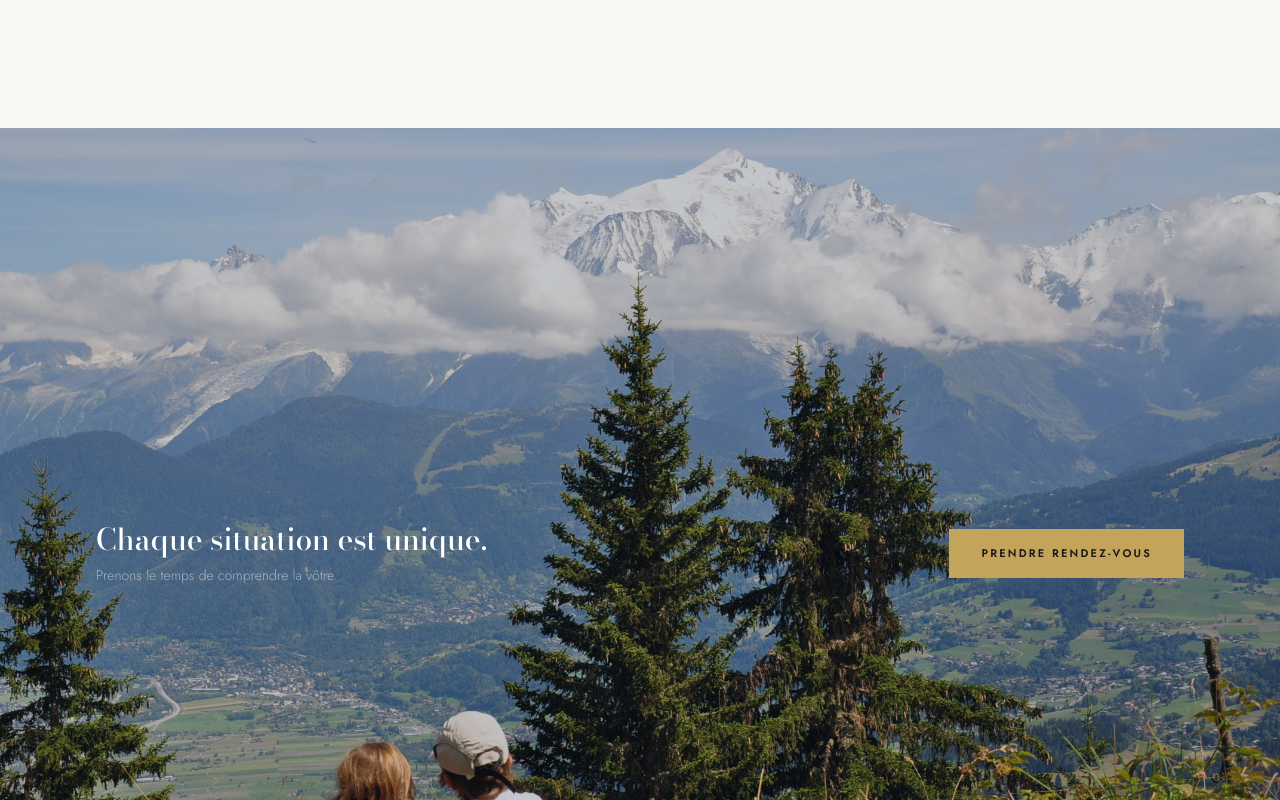
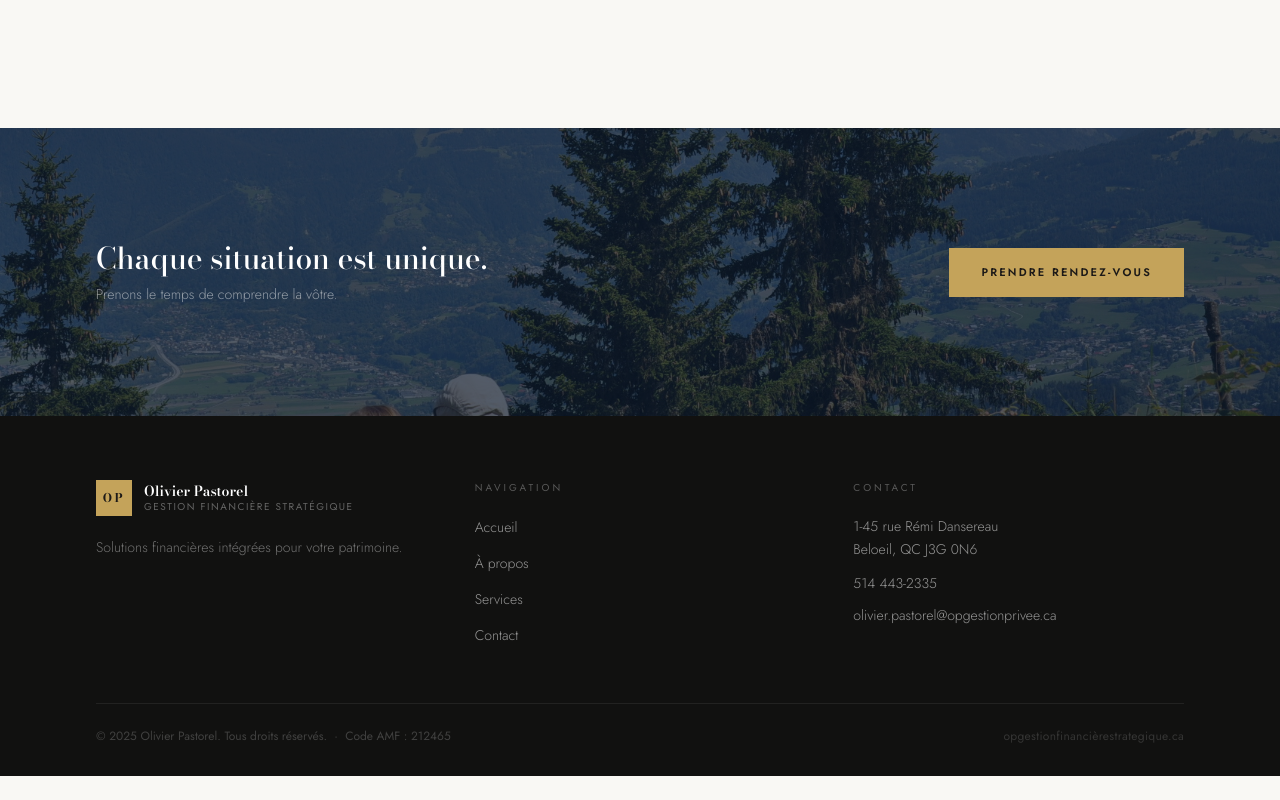
Before and after one commit to liemb77/op-gestion-privee, a Next.js app: page /services in a window 1280 px wide. Shown: the part 2480-3280 px from the top of the page. After the commit the page ends 3256 px from the top, so only its background shows below. Built offline with nearby package versions, Linux system fonts and the light colour scheme.

Commit message:
Match CTA sections to home page style with fixed parallax background

```diff
--- a/app/a-propos/page.tsx
+++ b/app/a-propos/page.tsx
@@ -126,10 +126,12 @@ export default function AboutPage() {
       </section>
 
       {/* CTA */}
-      <section className="relative overflow-hidden">
-        <img src="/gallery/gasp-sunset.jpeg" alt="" className="w-full block" />
-        <div className="absolute inset-0 bg-[#0C1B2E]/30 flex items-center">
-          <div className="max-w-6xl mx-auto px-8 w-full text-center">
+      <section
+        className="relative py-24 md:py-28 overflow-hidden"
+        style={{ backgroundImage: 'url(/gallery/gasp-sunset.jpeg)', backgroundSize: 'cover', backgroundPosition: 'center 60%', backgroundAttachment: 'fixed' }}
+      >
+        <div className="absolute inset-0 bg-[#0C1B2E]/70" />
+        <div className="relative max-w-6xl mx-auto px-8 text-center">
           <AnimFade>
             <h2 className="font-serif text-3xl md:text-4xl text-white font-medium mb-4">{T.about.ctaTitle}</h2>
             <p className="text-white/50 mb-8 text-sm font-light">{T.about.ctaText}</p>
@@ -141,7 +143,6 @@ export default function AboutPage() {
             </Link>
           </AnimFade>
         </div>
-        </div>
       </section>
     </>
   );
--- a/app/services/page.tsx
+++ b/app/services/page.tsx
@@ -97,10 +97,12 @@ export default function ServicesPage() {
       </section>
 
       {/* CTA */}
-      <section className="relative overflow-hidden">
-        <img src="/gallery/mont-blanc.jpg" alt="" className="w-full block" />
-        <div className="absolute inset-0 bg-[#0C1B2E]/25 flex items-center">
-          <div className="max-w-6xl mx-auto px-8 w-full flex flex-col md:flex-row items-center justify-between gap-8">
+      <section
+        className="relative py-24 md:py-28 overflow-hidden"
+        style={{ backgroundImage: 'url(/gallery/mont-blanc.jpg)', backgroundSize: 'cover', backgroundPosition: 'center 60%', backgroundAttachment: 'fixed' }}
+      >
+        <div className="absolute inset-0 bg-[#0C1B2E]/70" />
+        <div className="relative max-w-6xl mx-auto px-8 flex flex-col md:flex-row items-center justify-between gap-8">
           <AnimFade>
             <h2 className="font-serif text-2xl md:text-3xl text-white font-medium">{T.services.ctaTitle}</h2>
             <p className="text-white/50 mt-2 text-sm font-light">{T.services.ctaText}</p>
@@ -112,7 +114,6 @@ export default function ServicesPage() {
             {T.services.ctaBtn}
           </Link>
         </div>
-        </div>
       </section>
     </>
   );
```
Lines whose indentation alone changed are shown as unchanged.
